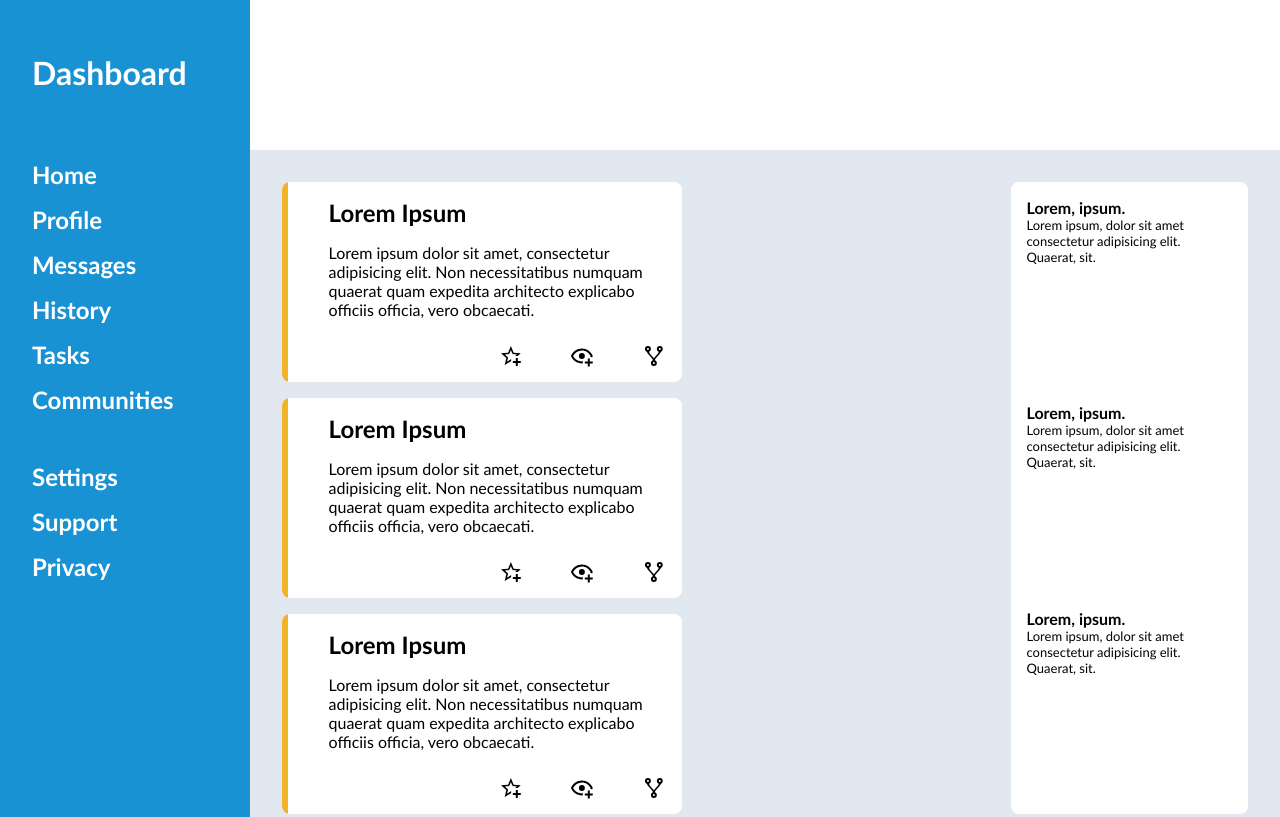
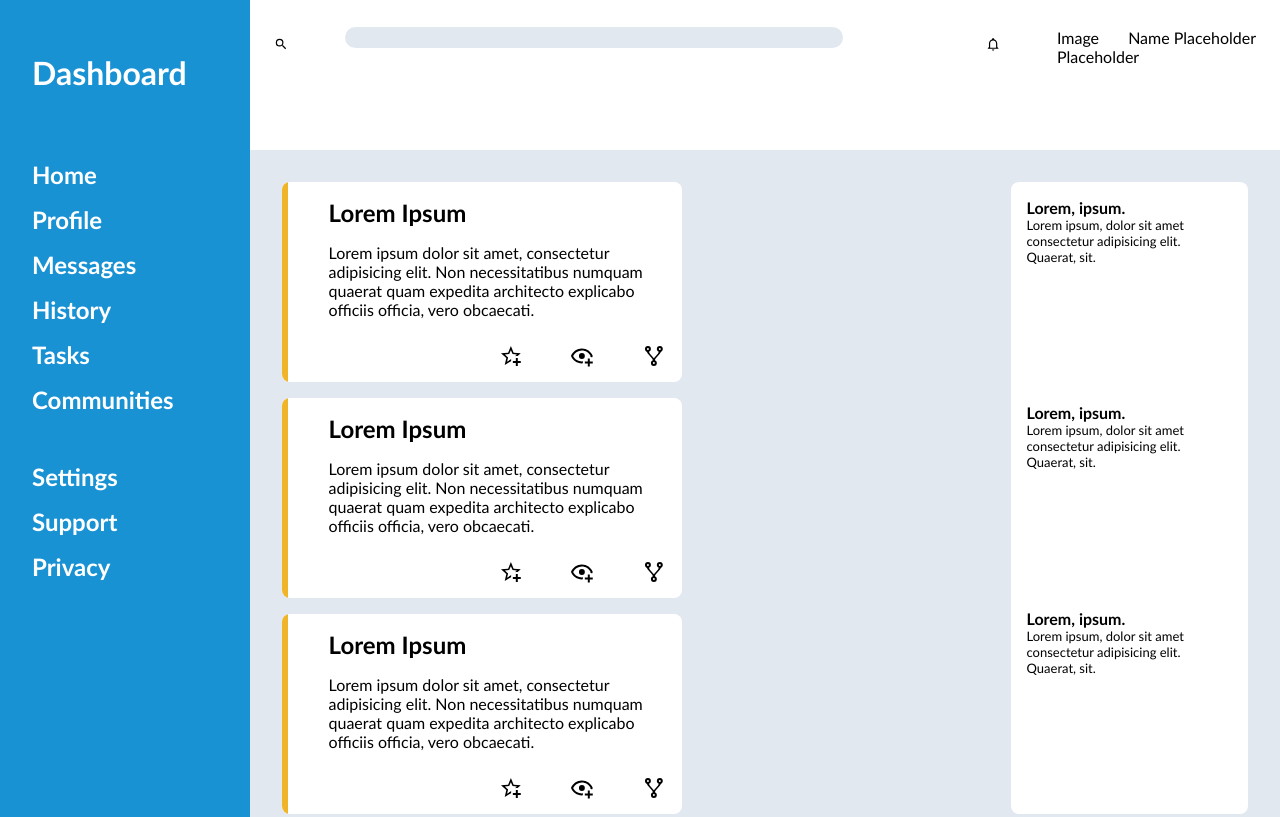
Before and after one commit to andrebarros7201/admin-dashboard, a plain HTML site: page index.html in a window 1280 px wide. Shown: the top 817 px of the page. Drawn offline with Linux system fonts and the light colour scheme.

Commit message:
Header top

```diff
--- a/index.html
+++ b/index.html
@@ -8,7 +8,17 @@
   </head>
   <body>
     <div class="container">
-      <div class="header"></div>
+      <div class="header">
+        <div id="top">
+          <div id="search"><svg xmlns="http://www.w3.org/2000/svg" viewBox="0 0 24 24"><title>magnify</title><path d="M9.5,3A6.5,6.5 0 0,1 16,9.5C16,11.11 15.41,12.59 14.44,13.73L14.71,14H15.5L20.5,19L19,20.5L14,15.5V14.71L13.73,14.44C12.59,15.41 11.11,16 9.5,16A6.5,6.5 0 0,1 3,9.5A6.5,6.5 0 0,1 9.5,3M9.5,5C7,5 5,7 5,9.5C5,12 7,14 9.5,14C12,14 14,12 14,9.5C14,7 12,5 9.5,5Z" /></svg></div>
+          <div id="search-bar"></div>
+
+          <div id="bell"><svg xmlns="http://www.w3.org/2000/svg" viewBox="0 0 24 24"><title>bell-outline</title><path d="M10 21H14C14 22.1 13.1 23 12 23S10 22.1 10 21M21 19V20H3V19L5 17V11C5 7.9 7 5.2 10 4.3V4C10 2.9 10.9 2 12 2S14 2.9 14 4V4.3C17 5.2 19 7.9 19 11V17L21 19M17 11C17 8.2 14.8 6 12 6S7 8.2 7 11V18H17V11Z" /></svg></div>
+          <div id="image">Image Placeholder</div>
+          <p>Name Placeholder</p>
+        </div>
+        <div id="bottom"></div>
+      </div>
       <div class="sidebar">
         <h2>Dashboard</h2>
 
--- a/style.css
+++ b/style.css
@@ -22,6 +22,54 @@
 .header {
   grid-column: 2 / 3;
   grid-row: 1 / 2;
+  padding: 1rem;
+  gap: 2rem;
+  display: grid;
+  grid-template-columns: 100%;
+  grid-template-rows: repeat(2, 1fr);
+}
+
+.header #top{
+    grid-column: 1;
+    display: grid;
+    grid-template-columns: 1fr 7fr 1fr 1fr 1fr 1fr;
+    grid-template-rows: 1fr;
+    align-items: center;
+    padding: 8px;
+}
+
+#search{
+    grid-column: 1 / 2;
+    height: 20%;
+    width: 20%;
+}
+
+#search-bar{
+    grid-column: 2 / 3;
+    background-color: var(--grey-background);
+    border-radius: 2rem;
+    height: 80%;
+}
+
+#bell{
+    grid-column: 5;
+    height: 20%;
+    width: 20%;
+}
+
+#image{
+    grid-column: 6;
+    height: 20px;
+    width: 20px;
+}
+
+#top p{
+    grid-column: 7;
+}
+.header#bottom{
+    grid-row: 2;
+    grid-template-columns: 2fr 4fr 3fr 2fr 2fr 2fr;
+    grid-template-rows: 100%;
 }
 
 .sidebar {
```
